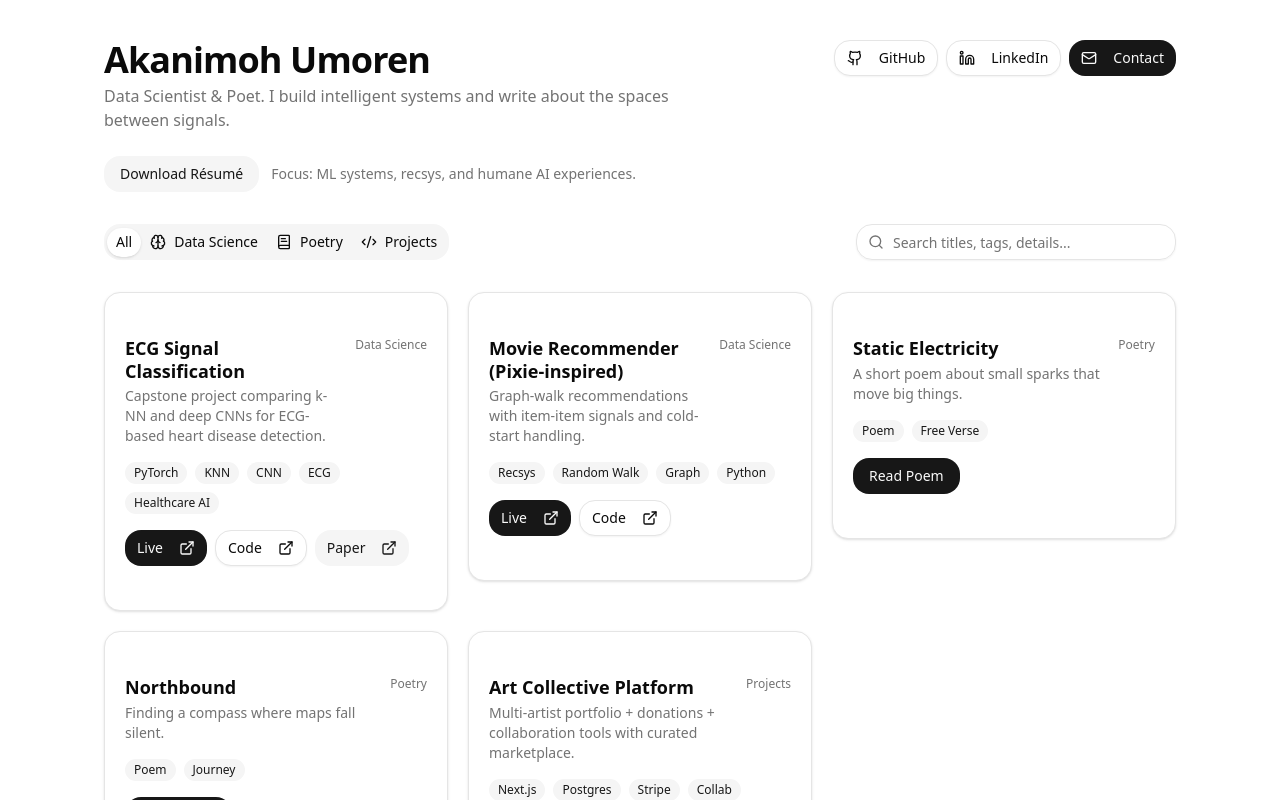
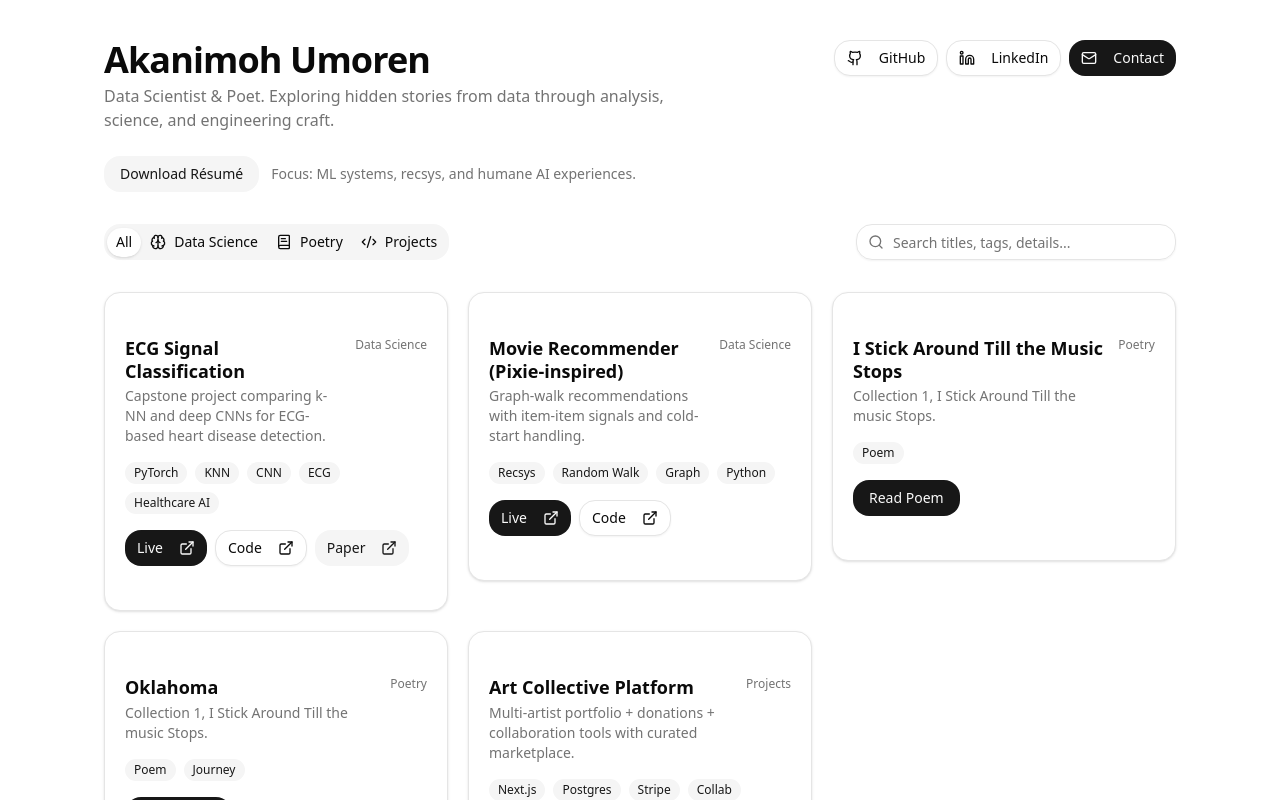
Before and after one commit to oneofthejosephs/Personal-Website, a Next.js app: page / in a window 1280 px wide. Shown: the top 800 px of the page. Built offline with nearby package versions, Linux system fonts and the light colour scheme.

Commit message:
Updating poetry pages

```diff
--- a/src/components/Portfolio.tsx
+++ b/src/components/Portfolio.tsx
@@ -15,13 +15,7 @@ import {
 } from "@/components/ui/dialog";
 import { BookText, Brain, Code2, ExternalLink, Github, Linkedin, Mail, Search } from "lucide-react";
 
-// -------------------------
-// 🔧 Quick Start Instructions
-// 1) Replace the data in `portfolioItems` below with your own.
-// 2) Update the links in the `Header` component (GitHub, LinkedIn, Email, Resume).
-// 3) Export this page into your framework (e.g., Next.js app) or keep as a single-page site.
-// 4) Optional: Convert poems to Markdown or keep them as strings.
-// -------------------------
+
 type PortfolioItem = {
   id: string;
   category: "Data Science" | "Poetry" | "Projects" | string;
@@ -62,24 +56,46 @@ const portfolioItems:PortfolioItem[] = [
       "Designed random-walk personalization leveraging user-item bipartite graphs; shipped evaluation harness with MAP@K and NDCG@K.",
   },
 
-  // ✍️ Poetry
+  //POETRY
   {
     id: "poem-1",
     category: "Poetry",
-    title: "Static Electricity",
-    summary: "A short poem about small sparks that move big things.",
-    tags: ["Poem", "Free Verse"],
+    title: "I Stick Around Till the Music Stops",
+    summary: "Collection 1, I Stick Around Till the music Stops.",
+    tags: ["Poem"],
     poem:
-      `We call them little—\nthese quicksilver murmurs,\nlike lint clinging to a dark sweater.\nBut touch the doorknob,\nand the room remembers you—\nlight leaping from fingertip\ninto every metal thing.`,
+      `Pay no mind to the fact that we're trampling on each other's toes,
+      \nThe music is playing
+      \nAnd boy is it good!
+      \nSo let's continue to jive.
+      \n
+      \nThe music sounds different to us so our hrythms aren't quite the same,
+      \nBut the music is good!
+      \nSo let's continue to jive.
+      \n
+      \nWe spent the whole session trying to predict each others next move.
+      \nWe got it wrong.
+      \nEvery time.
+      \nBut the music is good!
+      \nSo lets continue to jive.
+      \n
+      \nWhen the band stops playing from fatigue,
+      \nAnd they will.
+      \nI'll skip away thinking very fondly of our frenzied act.
+      \nI should have mentioned,
+      \nI only stick around till the music stops.`,
   },
   {
     id: "poem-2",
     category: "Poetry",
-    title: "Northbound",
-    summary: "Finding a compass where maps fall silent.",
+    title: "Oklahoma",
+    summary: "Collection 1, I Stick Around Till the music Stops.",
     tags: ["Poem", "Journey"],
     poem:
-      `When the road forgets its name,\nI count the mileposts in birdsong.\nSome horizons are questions\nonly footsteps can answer.`,
+      `Powered by the wind like the turbine farms I coast past,
+      \nMy eyes grazing on the green like the cattle I so often see.
+      \nThe Sun and cumulus clouds hang like vivid paintings on the most brilliant blue canvas.
+      \nMy soul is galloping on these endless roads like a foal in a prairie`,
   },
 
   // 🛠️ Other / Projects
@@ -110,7 +126,7 @@ function Header() {
         <div>
           <h1 className="text-3xl md:text-4xl font-bold tracking-tight">Akanimoh Umoren</h1>
           <p className="text-muted-foreground mt-1 max-w-prose">
-            Data Scientist & Poet. I build intelligent systems and write about the spaces between signals.
+            Data Scientist & Poet. Exploring hidden stories from data through analysis, science, and engineering craft.
           </p>
         </div>
         <div className="flex gap-2">
```
